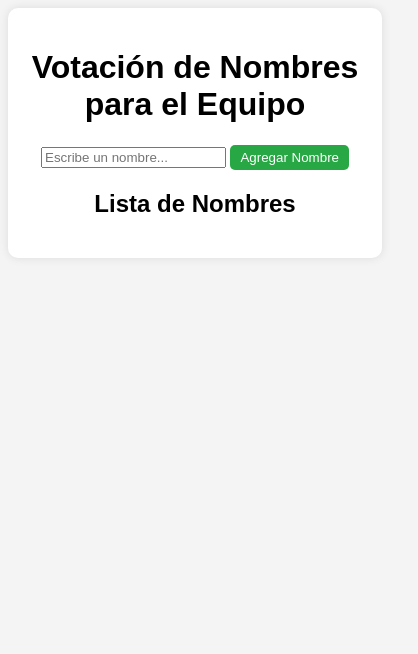
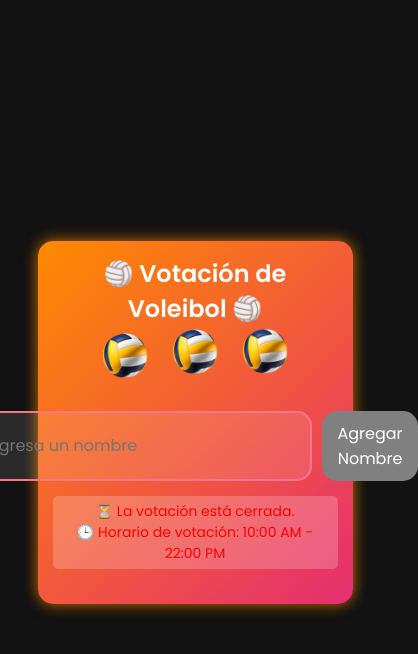
Before and after one commit to JorgeGarcia105/FireDataseVoleibol, a plain HTML site: page index.html in a window 390 px wide. Shown: the whole page, 418 px wide, since content can reach past the window. Drawn offline with Linux system fonts and the light colour scheme; no server answers.

Commit message:
Implementación final de la votación, todo listo

```diff
--- a/index.html
+++ b/index.html
@@ -3,17 +3,33 @@
 <head>
     <meta charset="UTF-8">
     <meta name="viewport" content="width=device-width, initial-scale=1.0">
-    <title>Votación de Nombres</title>
+    <title>Votación Neon - Voleibol</title>
     <link rel="stylesheet" href="styles.css">
-    <script src="script.js" type="module" defer></script>
 </head>
 <body>
     <div class="container">
-        <h1>Votación de Nombres para el Equipo</h1>
-        <input type="text" id="newName" placeholder="Escribe un nombre...">
-        <button id="addNameBtn">Agregar Nombre</button>
-        <h2>Lista de Nombres</h2>
+        <h1>🏐 Votación de Voleibol 🏐</h1>
+
+        <!-- Animación de balones -->
+        <div class="volleyballs">
+            <img src="volleyball.png" class="ball" alt="Balón de voleibol">
+            <img src="volleyball.png" class="ball" alt="Balón de voleibol">
+            <img src="volleyball.png" class="ball" alt="Balón de voleibol">
+        </div>
+
+        <!-- Formulario para agregar nombres -->
+        <div class="form">
+            <input type="text" id="newName" placeholder="Ingresa un nombre">
+            <button id="addNameBtn">Agregar Nombre</button>
+        </div>
+
+        <!-- Mensaje de horario -->
+        <p id="statusMessage">⏳ Verificando horario...</p>
+
+        <!-- Lista de nombres y votos -->
         <ul id="nameList"></ul>
     </div>
+
+    <script type="module" src="script.js"></script>
 </body>
 </html>
--- a/script.js
+++ b/script.js
@@ -1,8 +1,8 @@
-// Import the functions you need from the SDKs you need
+// Importar Firebase
 import { initializeApp } from "https://www.gstatic.com/firebasejs/10.7.1/firebase-app.js";
-import { getFirestore, collection, doc, getDoc, getDocs, setDoc, updateDoc, orderBy, query } from "https://www.gstatic.com/firebasejs/10.7.1/firebase-firestore.js";
+import { getFirestore, collection, doc, getDoc, getDocs, setDoc, updateDoc, query, orderBy } from "https://www.gstatic.com/firebasejs/10.7.1/firebase-firestore.js";
 
-// Firebase configuration
+// Configuración de Firebase
 const firebaseConfig = {
   apiKey: "AIzaSyBn6X6t3pKH8zwH_xCbfKcawGvCjq0gcUE",
   authDomain: "empresasgarcia-49301.firebaseapp.com",
@@ -13,20 +13,43 @@ const firebaseConfig = {
   measurementId: "G-Y9ZBCE6ZW4"
 };
 
-// Initialize Firebase
+// Inicializar Firebase
 const app = initializeApp(firebaseConfig);
 const db = getFirestore(app);
 
-// Verificar si el usuario ya votó
-let voted = localStorage.getItem("voted") === "true"; // Asegura que sea booleano
+// Configurar horario de votación (10:00 AM - 10:00 PM)
+const START_HOUR = 10;  // 10:00 AM
+const END_HOUR = 22;   // 10:00 PM
 
-// Agregar un nuevo nombre a la lista
+let voted = localStorage.getItem("voted") === "true";
+
+// Función para verificar si se puede votar
+function isVotingAllowed() {
+    let currentHour = new Date().getHours();
+    return currentHour >= START_HOUR && currentHour < END_HOUR;
+}
+
+// Actualizar mensaje de estado
+function updateStatusMessage() {
+    let statusMessage = document.getElementById("statusMessage");
+    let horario = `🕒 Horario de votación: ${START_HOUR}:00 AM - ${END_HOUR}:00 PM`;
+
+    if (isVotingAllowed()) {
+        statusMessage.innerHTML = `✅ La votación está abierta. <br> ${horario}`;
+        statusMessage.style.color = "green";
+    } else {
+        statusMessage.innerHTML = `⏳ La votación está cerrada. <br> ${horario}`;
+        statusMessage.style.color = "red";
+    }
+}
+
+// Agregar un nuevo nombre (sin restricción horaria)
 document.getElementById("addNameBtn").addEventListener("click", async () => {
     let newName = document.getElementById("newName").value.trim();
     if (newName) {
         try {
-            await setDoc(doc(db, "nombres", newName), { votos: 0 }, { merge: true });
-            console.log("✅ Documento creado:", newName);
+            await setDoc(doc(db, "nombres", newName), { votos: 0 });
+            console.log("✅ Nombre agregado:", newName);
             document.getElementById("newName").value = "";
             renderNames();
         } catch (error) {
@@ -37,16 +60,20 @@ document.getElementById("addNameBtn").addEventListener("click", async () => {
 
 // Función para votar
 async function vote(name) {
+    if (!isVotingAllowed()) {
+        alert("❌ La votación solo está disponible de 10:00 AM a 10:00 PM.");
+        return;
+    }
+
     if (!voted) {
         let docRef = doc(db, "nombres", name);
-
         try {
             let docSnap = await getDoc(docRef);
             if (docSnap.exists()) {
                 let newVotes = (docSnap.data().votos || 0) + 1;
                 await updateDoc(docRef, { votos: newVotes });
 
-                localStorage.setItem("voted", "true"); // Guarda correctamente
+                localStorage.setItem("voted", "true");
                 voted = true;
                 renderNames();
             }
@@ -54,14 +81,14 @@ async function vote(name) {
             console.error("❌ Error al votar:", error);
         }
     } else {
-        alert("Ya has votado");
+        alert("⚠️ Ya has votado.");
     }
 }
 
-// Hacer accesible la función vote() en los botones
+// Hacer accesible la función vote()
 window.vote = vote;
 
-// Función para mostrar los nombres y votos
+// Renderizar lista de nombres y votos
 async function renderNames() {
     let list = document.getElementById("nameList");
     list.innerHTML = "";
@@ -69,8 +96,10 @@ async function renderNames() {
     try {
         const querySnapshot = await getDocs(query(collection(db, "nombres"), orderBy("votos", "desc")));
         querySnapshot.forEach((doc) => {
+            let isEnabled = isVotingAllowed();
             let li = document.createElement("li");
-            li.innerHTML = `${doc.id} - ${doc.data().votos} votos <button onclick="vote('${doc.id}')">Votar</button>`;
+            li.innerHTML = `<span>${doc.id} - ${doc.data().votos} votos</span>
+                <button onclick="vote('${doc.id}')" ${isEnabled ? "" : "disabled"}>${isEnabled ? "Votar" : "⏳ Cerrado"}</button>`;
             list.appendChild(li);
         });
     } catch (error) {
@@ -78,5 +107,10 @@ async function renderNames() {
     }
 }
 
-// Cargar la lista al inicio
+// Actualizar la lista y mensaje cada minuto
 renderNames();
+updateStatusMessage();
+setInterval(() => {
+    renderNames();
+    updateStatusMessage();
+}, 60000);
--- a/styles.css
+++ b/styles.css
@@ -1,6 +1,212 @@
-body { font-family: Arial, sans-serif; text-align: center; background-color: #f4f4f4; }
-.container { max-width: 500px; margin: auto; background: white; padding: 20px; border-radius: 10px; box-shadow: 0 0 10px rgba(0,0,0,0.1); }
-ul { list-style: none; padding: 0; }
-li { margin: 10px 0; display: flex; justify-content: space-between; align-items: center; background: #ddd; padding: 5px; border-radius: 5px; }
-button { padding: 5px 10px; background: #28a745; color: white; border: none; cursor: pointer; border-radius: 5px; }
-button:hover { background: #218838; }
+@import url('https://fonts.googleapis.com/css2?family=Poppins:wght@300;400;600&display=swap');
+
+:root {
+    --primary-color: #ff758c;
+    --secondary-color: #3498db;
+    --background-gradient: #121212;
+    --box-shadow: 0px 4px 15px rgba(0, 0, 0, 0.2);
+    --border-radius: 15px;
+    --transition-speed: 0.3s;
+    --container-gradient: linear-gradient(135deg, #ff8a00, #e52e71);
+    --text-color: white;
+    --disabled-color: gray;
+}
+
+* {
+    margin: 0;
+    padding: 0;
+    box-sizing: border-box;
+    font-family: 'Poppins', sans-serif;
+}
+
+body {
+    background: var(--background-gradient);
+    color: var(--text-color);
+    display: flex;
+    justify-content: center;
+    align-items: center;
+    min-height: 100vh;
+    padding: 20px;
+    font-family: 'Arial', sans-serif;
+}
+
+.container {
+    max-width: 500px;
+    width: 90%;
+    background: var(--container-gradient);
+    padding: 25px;
+    border-radius: var(--border-radius);
+    box-shadow: 0px 0px 15px rgba(255, 138, 0, 0.8), var(--box-shadow);
+    text-align: center;
+}
+
+h1 {
+    font-weight: 600;
+    font-size: 1.8rem;
+    margin-bottom: 20px;
+    color: var(--text-color);
+}
+
+.input-group {
+    display: flex;
+    gap: 10px;
+    margin-bottom: 20px;
+}
+
+input {
+    flex: 1;
+    padding: 12px;
+    border: 2px solid var(--primary-color);
+    border-radius: var(--border-radius);
+    font-size: 16px;
+    transition: border-color var(--transition-speed), box-shadow var(--transition-speed);
+    background: rgba(255, 255, 255, 0.1);
+    color: var(--text-color);
+}
+
+input:focus {
+    outline: none;
+    border-color: var(--secondary-color);
+    box-shadow: 0 0 0 3px rgba(52, 152, 219, 0.1);
+}
+
+button {
+    background: var(--disabled-color);
+    color: var(--text-color);
+    border: none;
+    padding: 12px 20px;
+    border-radius: var(--border-radius);
+    font-size: 16px;
+    transition: background-color var(--transition-speed), transform 0.2s ease;
+    cursor: not-allowed;
+}
+
+button:not(:disabled):hover {
+    background: var(--primary-color);
+    transform: translateY(-2px);
+}
+
+button:active {
+    transform: translateY(0);
+}
+
+.loading {
+    text-align: center;
+    padding: 20px;
+    font-size: 1.2rem;
+    color: rgba(255, 255, 255, 0.7);
+}
+
+ul {
+    list-style: none;
+    padding: 0;
+    margin-top: 20px;
+}
+
+li {
+    background: rgba(255, 255, 255, 0.1);
+    margin: 10px 0;
+    padding: 15px;
+    border-radius: var(--border-radius);
+    display: flex;
+    justify-content: space-between;
+    align-items: center;
+    font-size: 16px;
+    box-shadow: 0px 2px 5px rgba(0, 0, 0, 0.1);
+    transition: transform var(--transition-speed), box-shadow var(--transition-speed);
+}
+
+li:hover {
+    transform: translateX(5px);
+    box-shadow: 0px 4px 10px rgba(0, 0, 0, 0.2);
+}
+
+li button {
+    background: var(--secondary-color);
+    color: var(--text-color);
+    border: none;
+    padding: 8px 12px;
+    border-radius: 5px;
+    cursor: pointer;
+    font-size: 14px;
+    transition: background-color var(--transition-speed);
+}
+
+li button:hover {
+    background: #217dbb;
+}
+
+/* Balones de voleibol animados */
+.volleyballs {
+    position: relative;
+    display: flex;
+    justify-content: center;
+    gap: 20px;
+    margin-bottom: 15px;
+}
+
+.ball {
+    width: 50px;
+    height: 50px;
+    animation: bounce 1.5s infinite ease-in-out alternate;
+}
+
+.ball:nth-child(2) {
+    animation-delay: 0.3s;
+}
+
+.ball:nth-child(3) {
+    animation-delay: 0.6s;
+}
+
+@keyframes bounce {
+    0% {
+        transform: translateY(0);
+    }
+    100% {
+        transform: translateY(-20px);
+    }
+}
+
+#statusMessage {
+    font-size: 14px;
+    margin-bottom: 10px;
+    padding: 5px;
+    background: rgba(255, 255, 255, 0.2);
+    border-radius: 5px;
+    color: var(--text-color);
+}
+
+.form {
+    display: flex;
+    justify-content: center;
+    gap: 10px;
+    margin-bottom: 15px;
+}
+
+@media (max-width: 480px) {
+    .container {
+        padding: 15px;
+    }
+
+    h1 {
+        font-size: 1.5rem;
+    }
+
+    input {
+        padding: 10px;
+    }
+
+    button {
+        padding: 10px 15px;
+    }
+
+    li {
+        padding: 12px;
+    }
+}
+
+button:disabled {
+    background-color: var(--disabled-color);
+    cursor: not-allowed;
+}
```
Also changed, not shown: volleyball.png (added).
